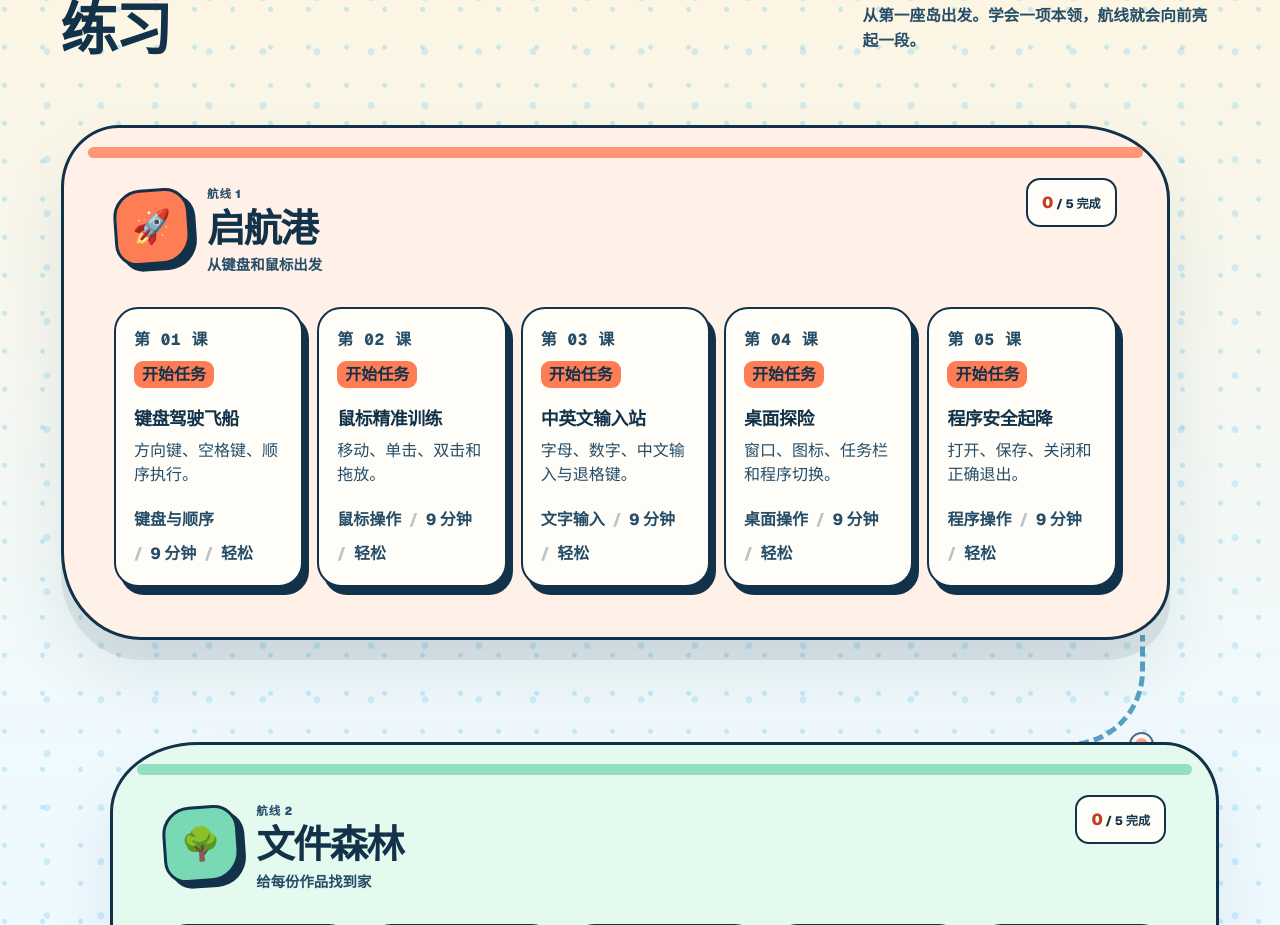
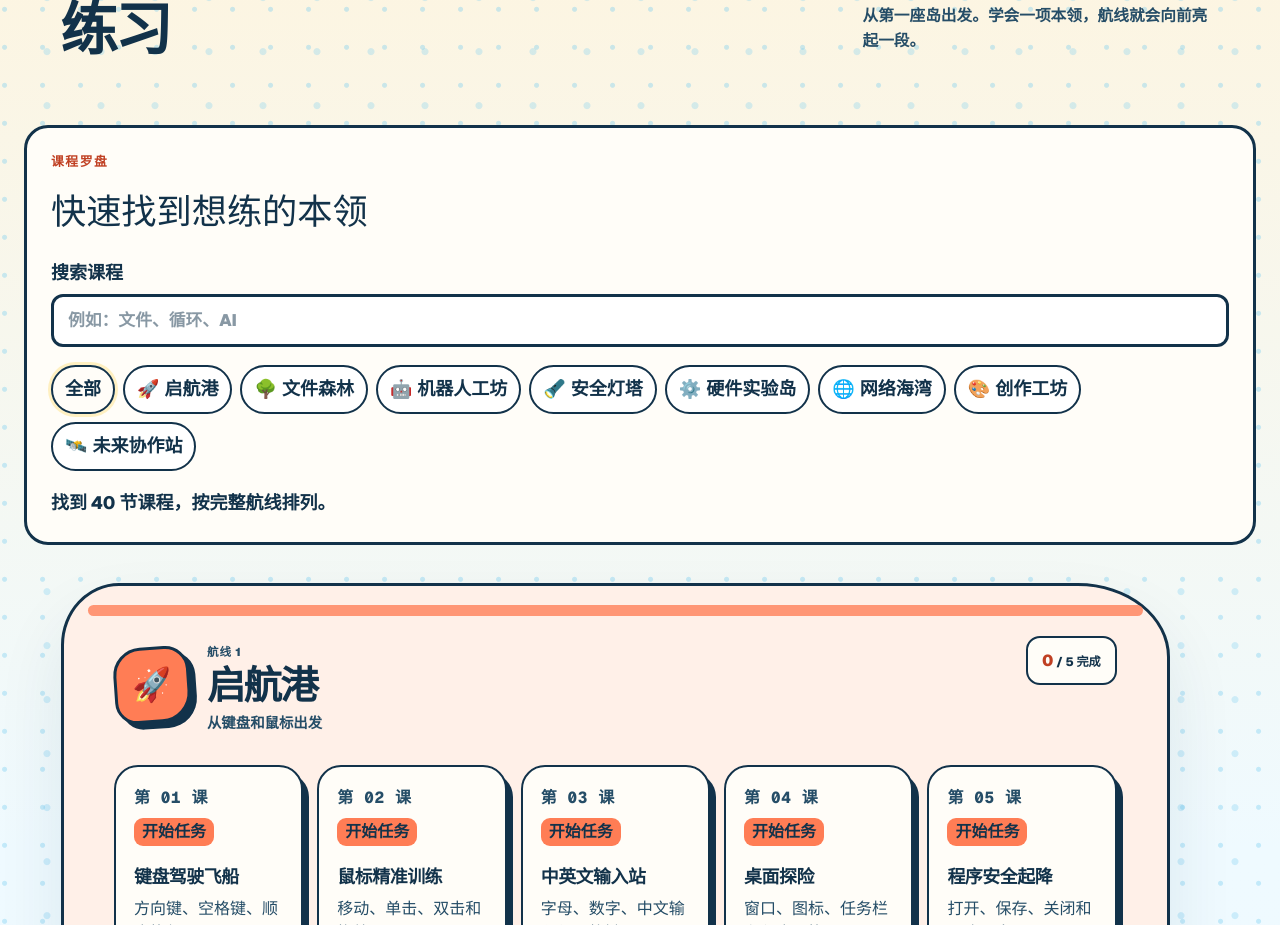
Before and after one commit to oldshipmaster/computer-study, a Next.js app: page / in a window 1280 px wide. Shown: the part 2200-3125 px from the top of the page. Built offline with nearby package versions, Linux system fonts and the light colour scheme.

Commit message:
feat: add course compass for forty lessons

```diff
--- a/app/globals.css
+++ b/app/globals.css
@@ -633,6 +633,33 @@ input {
   margin: 0 auto;
 }
 
+.course-compass {
+  display: grid;
+  max-width: 1280px;
+  gap: 18px;
+  margin: 0 auto 38px;
+  padding: 24px;
+  border: 3px solid var(--deep-sea);
+  border-radius: 24px;
+  background: var(--paper);
+  color: var(--deep-sea);
+}
+
+.course-compass h3 { margin: 5px 0 0; font-size: clamp(1.5rem, 3vw, 2.2rem); }
+.course-compass label { display: grid; gap: 7px; font-weight: 850; }
+.course-compass input { min-height: 52px; padding: 10px 14px; border: 3px solid var(--deep-sea); border-radius: 12px; background: white; color: var(--deep-sea); font-size: 1.05rem; }
+.course-compass-islands { display: flex; flex-wrap: wrap; gap: 8px; }
+.course-compass-islands button { min-height: 44px; padding: 8px 12px; border: 2px solid var(--deep-sea); border-radius: 999px; background: white; color: var(--deep-sea); font-weight: 800; }
+.course-compass-islands button[aria-pressed="true"] { background: var(--sun); box-shadow: 0 0 0 3px rgb(255 216 90 / 35%); }
+.course-compass-islands span { margin-right: 5px; }
+.course-compass > p { margin: 0; font-weight: 750; }
+
+@media (max-width: 680px) {
+  .course-compass { padding: 18px; }
+  .course-compass-islands { display: grid; grid-template-columns: repeat(2, minmax(0, 1fr)); }
+  .course-compass-islands button { border-radius: 12px; }
+}
+
 .knowledge-atlas {
   max-width: 1280px;
   margin: 0 auto;
--- a/components/IslandMap.tsx
+++ b/components/IslandMap.tsx
@@ -1,15 +1,19 @@
-import type { Ref } from "react";
+"use client";
+
+import { useState, type Ref } from "react";
 import { Bibi } from "@/components/Bibi";
 import { KnowledgeAtlas } from "@/components/KnowledgeAtlas";
 import { ReviewChallenge } from "@/components/ReviewChallenge";
 import {
   ISLANDS,
+  COURSES,
   getCourse,
   getCourseCardState,
   getMapMission,
   type Course,
   type CourseCardState,
 } from "@/lib/course-data";
+import { filterCourses } from "@/lib/course-filter";
 
 interface IslandMapProps {
   completedCourseIds: string[];
@@ -69,8 +73,11 @@ export function IslandMap({
   headingRef,
   onStartCourse,
 }: IslandMapProps) {
+  const [courseQuery, setCourseQuery] = useState("");
+  const [selectedIslandId, setSelectedIslandId] = useState("all");
   const mission = getMapMission(completedCourseIds);
   const currentCourse = mission.course;
+  const visibleCourseIds = new Set(filterCourses(COURSES, { islandId: selectedIslandId, query: courseQuery }).map((course) => course.id));
 
   return (
     <main className="island-app-shell">
@@ -157,6 +164,22 @@ export function IslandMap({
           <p>从第一座岛出发。学会一项本领，航线就会向前亮起一段。</p>
         </div>
 
+        <div className="course-compass" aria-labelledby="course-compass-heading">
+          <div>
+            <p className="section-kicker">课程罗盘</p>
+            <h3 id="course-compass-heading">快速找到想练的本领</h3>
+          </div>
+          <label>
+            搜索课程
+            <input onChange={(event) => setCourseQuery(event.target.value)} placeholder="例如：文件、循环、AI" type="search" value={courseQuery} />
+          </label>
+          <div className="course-compass-islands" aria-label="按岛屿筛选">
+            <button aria-pressed={selectedIslandId === "all"} onClick={() => setSelectedIslandId("all")} type="button">全部</button>
+            {ISLANDS.map((island) => <button aria-pressed={selectedIslandId === island.id} key={island.id} onClick={() => setSelectedIslandId(island.id)} type="button"><span aria-hidden="true">{island.icon}</span>{island.name}</button>)}
+          </div>
+          <p role="status">找到 {visibleCourseIds.size} 节课程{courseQuery || selectedIslandId !== "all" ? "，下面只显示匹配结果" : "，按完整航线排列"}。</p>
+        </div>
+
         <div className="map-route">
           {ISLANDS.map((island, islandIndex) => {
             const islandCourses = island.courseIds
@@ -165,6 +188,9 @@ export function IslandMap({
             const completedCount = island.courseIds.filter((courseId) =>
               completedCourseIds.includes(courseId),
             ).length;
+            const visibleIslandCourses = islandCourses.filter((course) => visibleCourseIds.has(course.id));
+
+            if (visibleIslandCourses.length === 0) return null;
 
             return (
               <div className="map-leg" key={island.id}>
@@ -195,7 +221,7 @@ export function IslandMap({
                   </div>
 
                   <ol className="course-grid">
-                    {islandCourses.map((course) => (
+                    {visibleIslandCourses.map((course) => (
                       <CourseCard
                         course={course}
                         key={course.id}
--- /dev/null
+++ b/lib/course-filter.ts
@@ -0,0 +1,11 @@
+import type { Course } from "./course-data.ts";
+
+export interface CourseFilter { islandId: string; query: string; }
+export function filterCourses(courses: readonly Course[], filter: CourseFilter): Course[] {
+  const query = filter.query.trim().toLocaleLowerCase("zh-CN");
+  return courses.filter((course) => {
+    if (filter.islandId !== "all" && course.islandId !== filter.islandId) return false;
+    if (!query) return true;
+    return [course.title, course.summary, course.skill].some((value) => value.toLocaleLowerCase("zh-CN").includes(query));
+  });
+}
```
Also changed, not shown: 1 other file (tests, documents, lock files or other folders).
